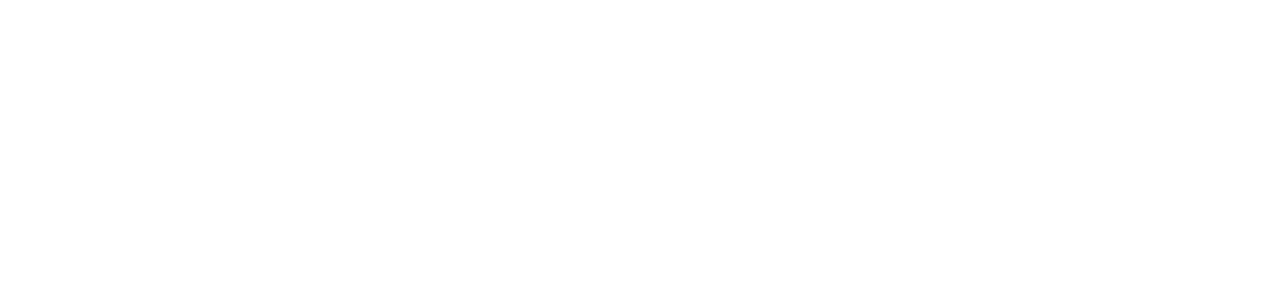
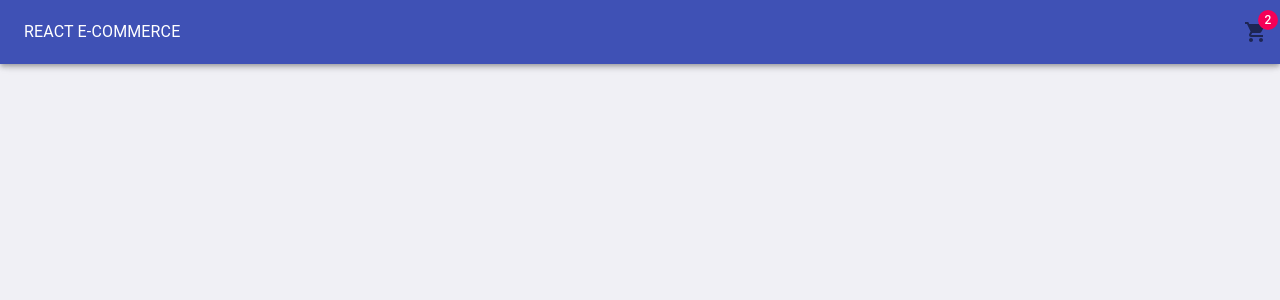
Before and after one commit to vitorlc/react-ecommerce, a React (Create React App) app: page / in a window 1280 px wide. Shown: the top 300 px of the page. Built offline with nearby package versions, Linux system fonts and the light colour scheme.

Commit message:
Add Navbar

```diff
--- a/src/App.js
+++ b/src/App.js
@@ -1,9 +1,13 @@
 import React from 'react'
+
+import './global.css'
+
+import { Navbar } from './components'
 
 const App = () => {
   return (
     <div>
-
+      <Navbar/>
     </div>
   )
 }
--- /dev/null
+++ b/src/components/Navbar/Navbar.jsx
@@ -0,0 +1,22 @@
+import React, { StyleSheet } from 'react'
+import { AppBar, Toolbar, IconButton, Badge, MenuItem, Menu, Typography } from '@material-ui/core'
+import { ShoppingCart } from '@material-ui/icons'
+
+const Navbar = () => {
+  return (
+    <>
+      <AppBar position="fixed" >
+        <Toolbar>
+          <Typography>REACT E-COMMERCE</Typography>
+          <IconButton aria-label="Carrinho" style={{position: 'absolute', right: 0}}>
+            <Badge badgeContent={2} color="secondary">
+              <ShoppingCart/>
+            </Badge>
+          </IconButton>
+        </Toolbar>
+      </AppBar>
+    </>
+  )
+}
+
+export default Navbar
--- /dev/null
+++ b/src/components/index.js
@@ -0,0 +1 @@
+export { default as Navbar } from './Navbar/Navbar'
--- /dev/null
+++ b/src/global.css
@@ -0,0 +1,14 @@
+@import url('https://fonts.googleapis.com/css2?family=Roboto:wght@400;500;700&display=swap')
+
+* {
+  margin: 0;
+  padding: 0;
+  outline: 0;
+  box-sizing: border-box;
+}
+
+body {
+  font: 400 1px Roboto, sans-serif;
+  background: #f0f0f5;
+  -webkit-font-smoothing: antialiased;
+}
```
